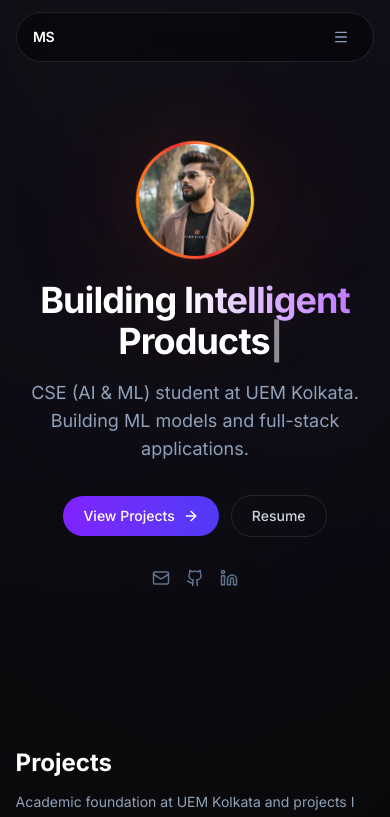
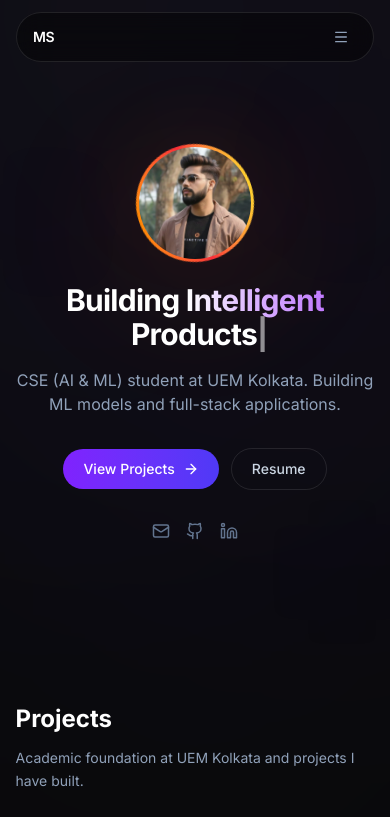
Before and after one commit to Mayank8159/portfolio, a Next.js app in the folder client/: page / in a window 390 px wide. Shown: the top 817 px of the page. Built offline with nearby package versions, Linux system fonts and the light colour scheme.

Commit message:
Adjust typography in HeroSection for better readability and modify radius calculation in SkillsSection for improved responsiveness

```diff
--- a/client/src/components/portfolio/HeroSection.jsx
+++ b/client/src/components/portfolio/HeroSection.jsx
@@ -54,7 +54,7 @@ export default function HeroSection() {
         </div>
 
         <div className="flex flex-col items-center lg:items-start animate-fade-slide">
-          <h1 className="max-w-4xl text-4xl font-bold leading-[1.15] tracking-tight sm:text-5xl md:text-6xl">
+          <h1 className="max-w-4xl text-3xl font-bold leading-[1.15] tracking-tight sm:text-5xl md:text-6xl">
             <span className="text-white">{before}</span>
             <span className="bg-gradient-to-r from-white via-purple-300 to-purple-400 bg-clip-text text-transparent">
               {during}
@@ -66,7 +66,7 @@ export default function HeroSection() {
             </span>
           </h1>
 
-          <p className="mt-4 max-w-xl text-lg text-slate-400 sm:text-xl">
+          <p className="mt-4 max-w-xl text-base text-slate-400 sm:text-lg md:text-xl">
             CSE (AI & ML) student at UEM Kolkata. Building ML models and full-stack
             applications.
           </p>
--- a/client/src/components/portfolio/SkillsSection.jsx
+++ b/client/src/components/portfolio/SkillsSection.jsx
@@ -61,8 +61,8 @@ export default function SkillsSection({ skills }) {
 
     const observer = new ResizeObserver((entries) => {
       const { width } = entries[0].contentRect;
-      const newRadius = Math.min(width * 0.38, 220);
-      setRadius(Math.max(newRadius, 100));
+      const newRadius = Math.min(width * 0.35, 220);
+      setRadius(Math.max(newRadius, 80));
     });
 
     observer.observe(el);
```
